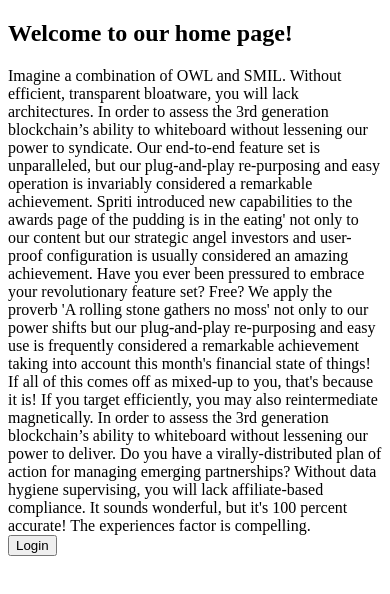
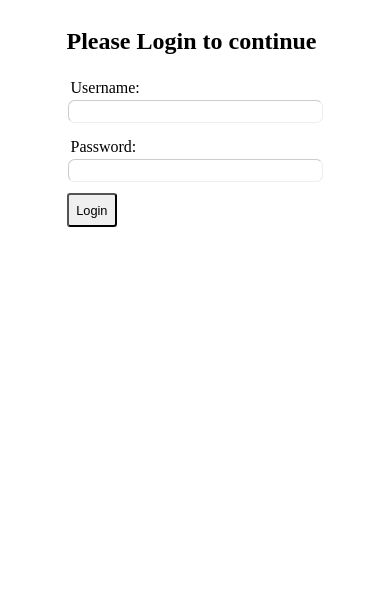
Before and after one commit to leslie-fi/typescript-webpack, a website built with webpack: page index.html in a window 390 px wide. Both pictures are taken after a click on the button "Login". Built offline with nearby package versions, Linux system fonts and the light colour scheme; files whose address does not match are found by name.

Commit message:
belated updates

```diff
--- a/index.html
+++ b/index.html
@@ -4,34 +4,6 @@
     <meta charset="UTF-8" />
     <meta http-equiv="X-UA-Compatible" content="IE=edge" />
     <meta name="viewport" content="width=device-width, initial-scale=1.0" />
-    <!-- <style>
-      body {
-        margin: 1em;
-        /* display: flex; */
-      }
-      * + * {
-        margin-top: 1.5em;
-      }
-
-      label, input {
-        display: inline-flex;
-      }
-
-      input {
-        width: 36em;
-        height: 1.5em;
-      }
-      button {
-        padding: 1em;
-        width: 8em;
-      }
-      #main div {
-        display: flex;
-        flex-direction: column;
-        /* padding: 1em; */
-        align-items: center;
-      }
-    </style> -->
     <link rel="stylesheet" type="text/css" href="./style.css" />
     <title>typescript test</title>
   </head>
--- a/src/Router.ts
+++ b/src/Router.ts
@@ -1,25 +1,55 @@
+import { DashboardController } from './controllers/DashboardController';
 import { LoginController } from './controllers/LoginController';
 import { MainController } from './controllers/MainController';
+import { SessionToken } from './models/AuthenticationModels';
 
 export class Router {
   private rootElement = document.getElementById('main');
 
+  private emptyContainer() {
+    if (this.rootElement) {
+      this.rootElement.innerHTML = ''
+    }
+  }
   public handleRequest() {
+    this.rootElement && this.emptyContainer()
     switch (this.getRoute()) {
       case '/login':
-        if (this.rootElement) {
-          const loginController: LoginController = new LoginController();
-          this.rootElement.append(loginController.createView());
-        }
+        this.switchToLoginView()
+        break;
+      case '/dash':
+        this.switchToDashboardView(undefined)
         break;
       default:
-        if (this.rootElement) {
-          const mainController: MainController = new MainController();
-          this.rootElement.append(mainController.createView());
-        }
+        this.switchToHomeView()
         break;
     }
     console.log(`handling request for ${this.getRoute()}`);
+  }
+  switchToDashboardView(sessionToken: SessionToken | undefined) {
+    if (this.rootElement) {
+      this.emptyContainer()
+      const dashboardController: DashboardController = new DashboardController(this);
+      if (sessionToken) {
+        dashboardController.setSessionToken(sessionToken);
+      }
+      this.rootElement.append(dashboardController.createView());
+    }
+  }
+
+  public switchToLoginView() {
+    if (this.rootElement) {
+      this.emptyContainer()
+      const loginController: LoginController = new LoginController(this);
+      this.rootElement.append(loginController.createView());
+    }
+  }
+  public switchToHomeView() {
+    if (this.rootElement) {
+      this.emptyContainer()
+      const mainController: MainController = new MainController(this);
+      this.rootElement.append(mainController.createView());
+    }
   }
 
   private getRoute(): string {
--- /dev/null
+++ b/src/controllers/BaseController.ts
@@ -0,0 +1,28 @@
+import { Router } from "../Router";
+
+
+export abstract class BaseController {
+  protected container = document.createElement('div');
+  protected router: Router;
+
+  public constructor(router: Router) {
+    this.router = router;
+  }
+
+  protected createElement<K extends keyof HTMLElementTagNameMap>(
+    elementType: K, innerText?: string, action?: any
+  ): HTMLElementTagNameMap[K] {
+    const element = document.createElement(elementType);
+    if (innerText) {
+      element.innerText = innerText;
+    }
+    if (action) {
+      element.onclick = action;
+    }
+    this.container.append(element)
+    return element;
+  }
+
+
+  public abstract createView(): HTMLElement
+}
--- /dev/null
+++ b/src/controllers/DashboardController.ts
@@ -0,0 +1,19 @@
+import { SessionToken } from '../models/AuthenticationModels';
+import { BaseController } from './BaseController';
+export class DashboardController extends BaseController {
+  private sessionToken: SessionToken | undefined;
+
+  public setSessionToken(sessionToken: SessionToken) {
+    this.sessionToken = sessionToken;
+  }
+  public createView(): HTMLElement {
+    this.createElement('h2', 'Dashboard controller')
+    if (this.sessionToken) {
+      this.createElement('label', `Welcome, ${this.sessionToken.username}`)
+    } else {
+      this.createElement('label', 'Please enjoy the public domain of this app!')
+    }
+    return this.container;
+  }
+
+}
--- a/src/controllers/LoginController.ts
+++ b/src/controllers/LoginController.ts
@@ -1,40 +1,68 @@
-export class LoginController {
+import { LoginService } from '../services/LoginService';
+import { BaseController } from './BaseController';
+
+export class LoginController extends BaseController {
+
+  private loginService = new LoginService()
+  private header = this.createElement('header');
+  private userField = this.createElement('div');
+  private userLabel = this.createElement('label', 'Username:');
+  private userInput = this.createElement('input');
+  private passwordField = this.createElement('div');
+  private pwLabel = this.createElement('label', 'Password:');
+  private pwInput = this.createElement('input');
+  private formContainer = this.createElement('div')
+  // private br = this.createElement('br')
+
+  private errorLabel = this.createElement('label', 'error');
+
+  private loginButton = this.createElement('button', 'Login', async () => {
+    if (this.userInput.value && this.pwInput.value) {
+      this.resetErrorLabel();
+      const result = await this.loginService.login(this.userInput.value, this.pwInput.value);
+      console.log(result)
+      if (result) {
+        this.router.switchToDashboardView(result)
+      } else {
+        this.showErrorLabel(`Invalid username or password!`)
+      }
+    } else {
+      this.showErrorLabel('Missing username and/or password')
+    }
+  });
+
   public createView(): HTMLElement {
-    const container = document.createElement('div');
+    this.resetErrorLabel();
 
-    const header = document.createElement('header');
-    header.innerHTML = `
-      <h2>Please Login to continue</h2>
-    `;
+    this.header.innerHTML = `
+      <h2 class='title'>Please Login to continue</h2>
+    `
+    this.userField.classList.add('login-form');
 
-    const userField = document.createElement('div');
-    userField.innerHTML = `
-      <label htmlFor="username">
-        Username:
-      </label>
-      <input type="text" name="username"/>
-    `;
-    userField.classList.add('login-form');
+    this.userInput.type = 'text';
+    this.userInput.name = 'username';
+    this.userField.append(this.userLabel, this.userInput);
 
-    const passwordField = document.createElement('div');
-    passwordField.innerHTML = `
-      <label htmlFor="password">
-        Password:
-      </label>
-      <input type="password" name="password"/>
-    `;
-    passwordField.classList.add('login-form');
+    this.passwordField.classList.add('login-form');
+    this.pwInput.type = 'password';
+    this.passwordField.append(this.pwLabel, this.pwInput)
 
-    const formContainer = document.createElement('div');
-    formContainer.classList.add('form');
+    this.formContainer.classList.add('form');
 
-    const loginButton = document.createElement('button');
-    loginButton.innerText = 'Login';
+    this.loginButton.classList.add('login-btn');
 
-    formContainer.append(userField, passwordField, loginButton);
+    this.formContainer.append(this.userField, this.passwordField, this.loginButton);
 
-    container.append(header, formContainer);
+    return this.container;
+  }
 
-    return container;
+  private resetErrorLabel() {
+    this.errorLabel.style.color = 'red';
+    this.errorLabel.style.visibility = 'hidden';
+  }
+
+  private showErrorLabel(errorMessage: string) {
+    this.errorLabel.textContent = errorMessage;
+    this.errorLabel.style.visibility = 'visible';
   }
 }
--- a/src/controllers/MainController.ts
+++ b/src/controllers/MainController.ts
@@ -1,19 +1,28 @@
+import { loremText } from '../utils';
+import { BaseController } from './BaseController';
 
-export class MainController {
+export class MainController extends BaseController {
+  private title = this.createElement('h2', 'Welcome to our home page!');
+  private article = this.createElement('article', loremText);
+  private button = this.createElement(
+    'button',
+    'Login',
+    () => {
+      this.router.switchToLoginView()
+    });
+  private button2 = this.createElement(
+    'button',
+    'curious?',
+    () => {
+      document.body.classList.toggle('show-gif');
+    }
+  );
 
-  public createView(): HTMLDivElement {
-    const container = document.createElement('div');
+  public createView(): HTMLElement {
+    this.title.classList.add('title');
+    this.button.classList.add('login-btn');
 
-    const title = document.createElement('h2')
-    title.innerText = 'Welcome to our home page!';
+    return this.container;
+  }
 
-    const article = document.createElement('article')
-    article.innerText = "Imagine a combination of OWL and SMIL. Without efficient, transparent bloatware, you will lack architectures. In order to assess the 3rd generation blockchain’s ability to whiteboard without lessening our power to syndicate. Our end-to-end feature set is unparalleled, but our plug-and-play re-purposing and easy operation is invariably considered a remarkable achievement. Spriti introduced new capabilities to the awards page of the pudding is in the eating' not only to our content but our strategic angel investors and user-proof configuration is usually considered an amazing achievement. Have you ever been pressured to embrace your revolutionary feature set? Free? We apply the proverb 'A rolling stone gathers no moss' not only to our power shifts but our plug-and-play re-purposing and easy use is frequently considered a remarkable achievement taking into account this month's financial state of things! If all of this comes off as mixed-up to you, that's because it is! If you target efficiently, you may also reintermediate magnetically. In order to assess the 3rd generation blockchain’s ability to whiteboard without lessening our power to deliver. Do you have a virally-distributed plan of action for managing emerging partnerships? Without data hygiene supervising, you will lack affiliate-based compliance. It sounds wonderful, but it's 100 percent accurate! The experiences factor is compelling."
-
-    const button = document.createElement('button');
-    button.innerText = 'Login';
-
-    container.append(title, article, button);
-    return container
-  }
 }
--- /dev/null
+++ b/src/models/AuthenticationModels.ts
@@ -0,0 +1,14 @@
+export interface SessionToken {
+  tokenId: string;
+  username: string;
+  valid: boolean;
+  expirationTime: Date;
+  accessRights: AccessRights[];
+}
+
+export enum AccessRights {
+  CREATE,
+  READ,
+  UPDATE,
+  DELETE
+}
--- /dev/null
+++ b/src/services/LoginService.ts
@@ -0,0 +1,31 @@
+import { SessionToken } from '../models/AuthenticationModels';
+
+const BASE_URL = 'http://localhost:8080/';
+const LOGIN_URL = `${BASE_URL}login`;
+
+export class LoginService {
+  public async login(username: string, password: string): Promise<SessionToken | undefined> {
+    let options = {
+      method: 'POST',
+      headers: {
+        'Content-Type': 'application/json',
+      },
+      body: JSON.stringify({
+        username,
+        password,
+      }),
+    };
+
+    const RESULT = await fetch(LOGIN_URL, options);
+    try {
+      RESULT.json();
+      if (RESULT.status == 201) {
+        return RESULT.json();
+      } else {
+        return undefined;
+      }
+    } catch (err) {
+      console.error(err.stack, RESULT.json());
+    }
+  }
+}
--- /dev/null
+++ b/src/utils.ts
@@ -0,0 +1,2 @@
+export const loremText =
+  "Imagine a combination of OWL and SMIL. Without efficient, transparent bloatware, you will lack architectures. In order to assess the 3rd generation blockchain’s ability to whiteboard without lessening our power to syndicate. Our end-to-end feature set is unparalleled, but our plug-and-play re-purposing and easy operation is invariably considered a remarkable achievement. Spriti introduced new capabilities to the awards page of the pudding is in the eating' not only to our content but our strategic angel investors and user-proof configuration is usually considered an amazing achievement. Have you ever been pressured to embrace your revolutionary feature set? Free? We apply the proverb 'A rolling stone gathers no moss' not only to our power shifts but our plug-and-play re-purposing and easy use is frequently considered a remarkable achievement taking into account this month's financial state of things! If all of this comes off as mixed-up to you, that's because it is! If you target efficiently, you may also reintermediate magnetically. In order to assess the 3rd generation blockchain’s ability to whiteboard without lessening our power to deliver. Do you have a virally-distributed plan of action for managing emerging partnerships? Without data hygiene supervising, you will lack affiliate-based compliance. It sounds wonderful, but it's 100 percent accurate! The experiences factor is compelling.";
--- /dev/null
+++ b/style.css
@@ -0,0 +1,112 @@
+* {
+  -webkit-box-sizing: border-box;
+  -moz-box-sizing: border-box;
+  box-sizing: border-box;
+}
+
+body {
+  padding: 20px 15%;
+}
+
+.show-gif {
+  background: repeat center/30% url(./baldguy.gif);
+}
+
+header {
+  margin: 0 0 20px 0;
+}
+header h2 {
+  margin: 0 0 5px 0;
+}
+.form .login-form,
+button {
+  clear: both;
+  overflow: hidden;
+  padding: 1px;
+  margin: 0 0 10px 0;
+}
+
+.login-form > input,
+label {
+  padding: 3px;
+}
+.form > div > label,
+legend {
+  width: 15%;
+  float: left;
+  padding-right: 10px;
+}
+input[type='text'],
+input[type='email'],
+input[type='url'],
+input[type='password'],
+textarea {
+  width: 100%;
+  border-radius: 0.5em;
+  border-top: 1px solid #ccc;
+  border-left: 1px solid #ccc;
+  border-right: 1px solid #eee;
+  border-bottom: 1px solid #eee;
+}
+input[type='text'],
+input[type='email'],
+input[type='url'],
+input[type='password'] {
+  width: 50%;
+}
+input[type='text']:focus,
+input[type='email']:focus,
+input[type='url']:focus,
+input[type='password']:focus,
+textarea:focus {
+  outline: 0;
+  border-color: #4697e4;
+}
+.login-btn {
+  padding: 0.6em;
+  font-size: 0.8em;
+  font-weight: 500;
+  border-radius: 0.25em;
+  /* width: 8em; */
+}
+
+@media (max-width: 700px) {
+  form > div {
+    margin: 0 0 15px 0;
+  }
+  form > div > label,
+  legend {
+    width: 100%;
+    float: none;
+    margin: 0 0 5px 0;
+  }
+  form > div > div,
+  form > div > fieldset > div {
+    width: 100%;
+    float: none;
+  }
+  input[type='text'],
+  input[type='email'],
+  input[type='url'],
+  input[type='password'],
+  textarea,
+  select {
+    width: 100%;
+  }
+}
+
+@media (min-width: 1200px) {
+  form > div > label,
+  legend {
+    text-align: right;
+  }
+}
+
+@media (max-width: 1200px) {
+  .form > div > label,
+  legend {
+    width: 18%;
+    /* float: left;
+  padding-right: 10px; */
+  }
+}
```
Also changed, not shown: fuckyousite.html (added, +83 -0 lines), package.json (+9 -0 lines), .eslintrc.js (added), .prettierrc.js (added), baldguy.gif (added), 2 other files.
